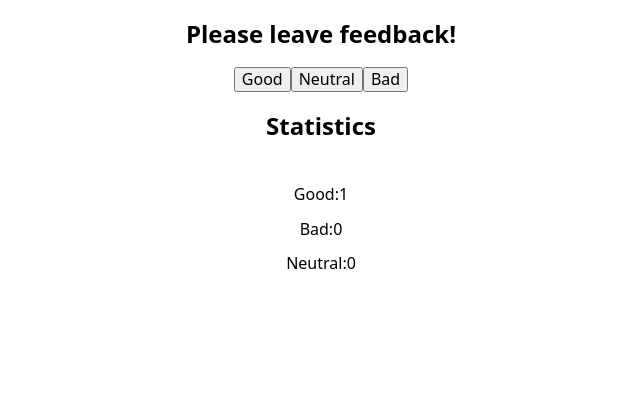
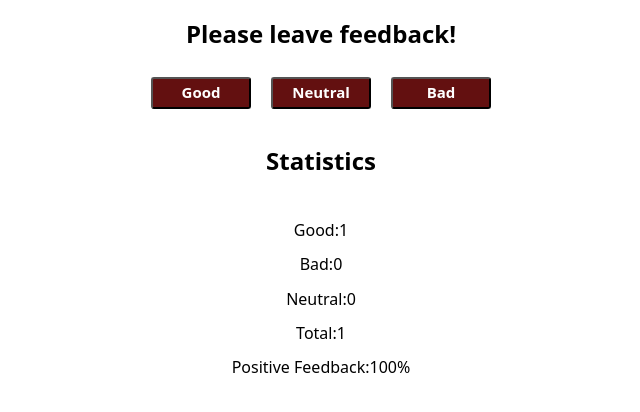
Before and after one commit to mitrofin/feedback-counter, a React (Create React App) app: page / in a window 1280 px wide. Both pictures are taken after a click on the button "Good". Shown: the top 412 px of the page, without its empty margins (319-959 px from the left). Built offline with nearby package versions, Linux system fonts and the light colour scheme.

Commit message:
statistics & notification

```diff
--- a/src/App.js
+++ b/src/App.js
@@ -2,7 +2,7 @@ import { Component } from 'react';
 import Section from './components/section/Section.jsx';
 import Statistics from './components/statistics/Statistics';
 import Feedback from './components/feedback/Feedback';
-/* import Natification from './components/natification/Natification'; */
+import Natification from './components/natification/Natification';
 
 export default class App extends Component {
   state = {
@@ -18,17 +18,35 @@ export default class App extends Component {
       };
     });
   };
+  countTotalFeedback = () =>
+    Object.values(this.state).reduce((acc, value) => acc + value, 0);
+
+  countPositiveFeedbackPercentage = () => {
+    return Math.round((100 / this.countTotalFeedback()) * this.state.good);
+  };
+
   render() {
     const { good, neutral, bad } = this.state;
+    const feedbacksTotalAmount = this.countTotalFeedback();
     return (
       <>
         <Section title="Please leave feedback!">
           <Feedback options={this.state} leaveFeedback={this.feedbackHandler} />
         </Section>
         <Section title="Statistics">
-          {/* <Statistics good={good} neutral={neutral} bad={bad} /> */}
+          {feedbacksTotalAmount === 0 && (
+            <Natification message="No feedback given" />
+          )}
+          {feedbacksTotalAmount > 0 && (
+            <Statistics
+              good={good}
+              neutral={neutral}
+              bad={bad}
+              total={feedbacksTotalAmount}
+              positivePercentage={this.countPositiveFeedbackPercentage()}
+            />
+          )}
         </Section>
-        <Statistics good={good} neutral={neutral} bad={bad} />
       </>
     );
   }
--- a/src/components/feedback/Feedback.module.scss
+++ b/src/components/feedback/Feedback.module.scss
@@ -0,0 +1,27 @@
+.buttonWrapper {
+  width: 500px;
+  height: 60px;
+  padding: 10px;
+  margin-left: auto;
+  margin-right: auto;
+}
+.button {
+  min-width: 100px;
+  margin: 0 10px;
+  padding: 5px;
+  font-size: 15px;
+  font-weight: 600;
+  color: #ffffff;
+  background-color: rgb(99, 16, 16);
+  border-radius: 3px;
+  outline: none;
+}
+
+.button:active,
+.button:hover {
+  background-color: rgba(255, 20, 20, 0.781);
+  color: #000000;
+  box-shadow: rgba(34, 34, 34, 0.2) 0px 0px 0px 2px,
+    rgba(6, 24, 44, 0.65) 0px 4px 6px -1px,
+    rgba(255, 255, 255, 0.08) 0px 1px 0px inset;
+}
--- /dev/null
+++ b/src/components/natification/Natification.jsx
@@ -0,0 +1,10 @@
+import PropTypes from 'prop-types';
+import styles from './Natification.module.scss';
+
+export default function Notification({ message }) {
+  return <h3 className={styles.notificationTitle}>{message}</h3>;
+}
+
+Notification.propTypes = {
+  message: PropTypes.string.isRequired,
+};
--- a/src/components/statistics/Statistics.jsx
+++ b/src/components/statistics/Statistics.jsx
@@ -1,7 +1,13 @@
 import PropTypes from 'prop-types';
 import s from './Statistics.module.scss';
 
-export default function Statistics({ good, bad, neutral }) {
+export default function Statistics({
+  good,
+  bad,
+  neutral,
+  positivePercentage,
+  total,
+}) {
   return (
     <ul className={s.statsList}>
       <li className={s.listItem}>
@@ -13,11 +19,19 @@ export default function Statistics({ good, bad, neutral }) {
       <li className={s.listItem}>
         <p className={s.listText}>Neutral:{neutral}</p>
       </li>
+      <li className={s.listItem}>
+        <p className={s.listText}>Total:{total}</p>
+      </li>
+      <li className={s.listItem}>
+        <p className={s.listText}>Positive Feedback:{positivePercentage}%</p>
+      </li>
     </ul>
   );
 }
 Statistics.propTypes = {
-  good: PropTypes.string.isRequired,
-  bad: PropTypes.string.isRequired,
-  neutral: PropTypes.string.isRequired,
+  good: PropTypes.number.isRequired,
+  bad: PropTypes.number.isRequired,
+  neutral: PropTypes.number.isRequired,
+  total: PropTypes.number.isRequired,
+  positivePercentage: PropTypes.number.isRequired,
 };
```
Also changed, not shown: src/components/natification/Natification.module.scss (added).
